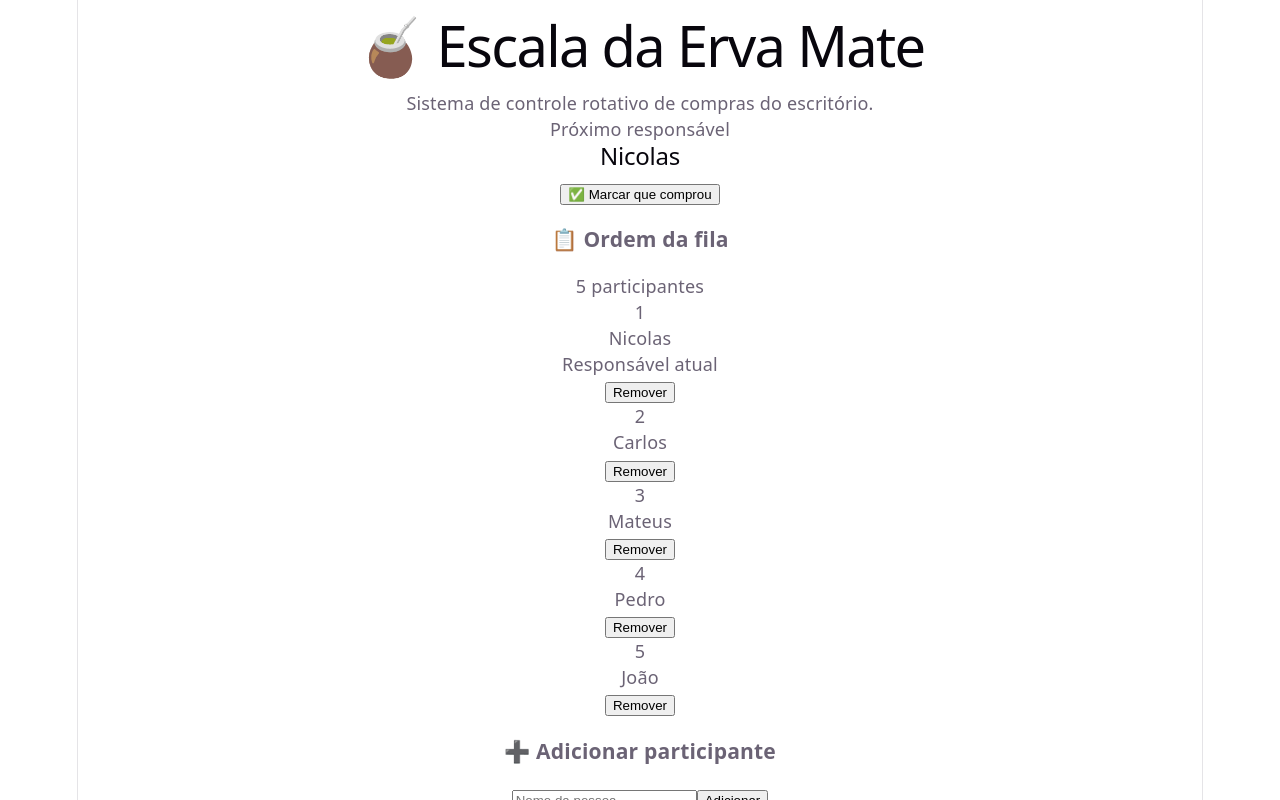
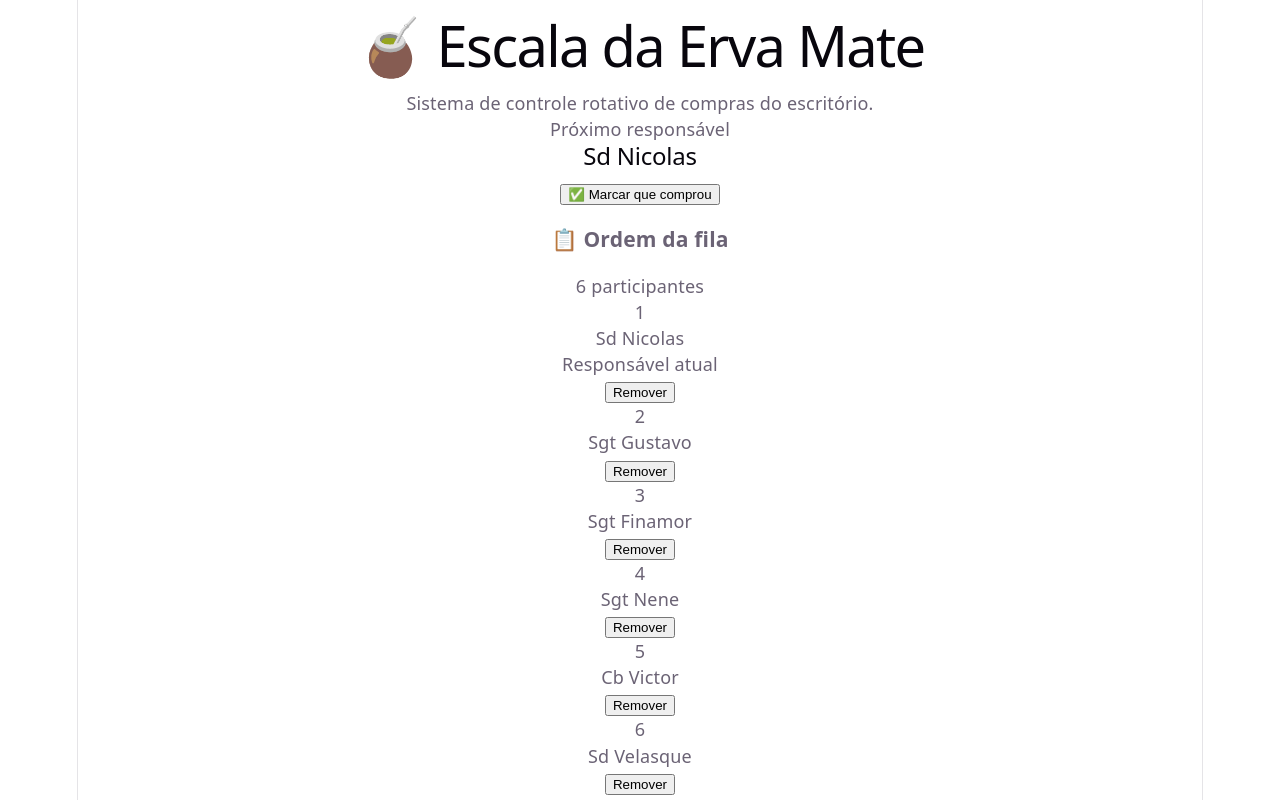
Before and after one commit to nicolashenriquecardosomezeti-svg/escala-erva-mate, a React (Vite) app: page / in a window 1280 px wide. Shown: the top 800 px of the page. Built offline with nearby package versions, Linux system fonts and the light colour scheme.

Commit message:
Atualização

```diff
--- a/src/App.jsx
+++ b/src/App.jsx
@@ -5,11 +5,12 @@ export default function EscalaErvaMate() {
     return salva
       ? JSON.parse(salva)
       : [
-          'Nicolas',
-          'Carlos',
-          'Mateus',
-          'Pedro',
-          'João',
+          'Sd Nicolas',
+          'Sgt Gustavo',
+          'Sgt Finamor',
+          'Sgt Nene',
+          'Cb Victor',
+          'Sd Velasque',
         ];
   });
 
```
